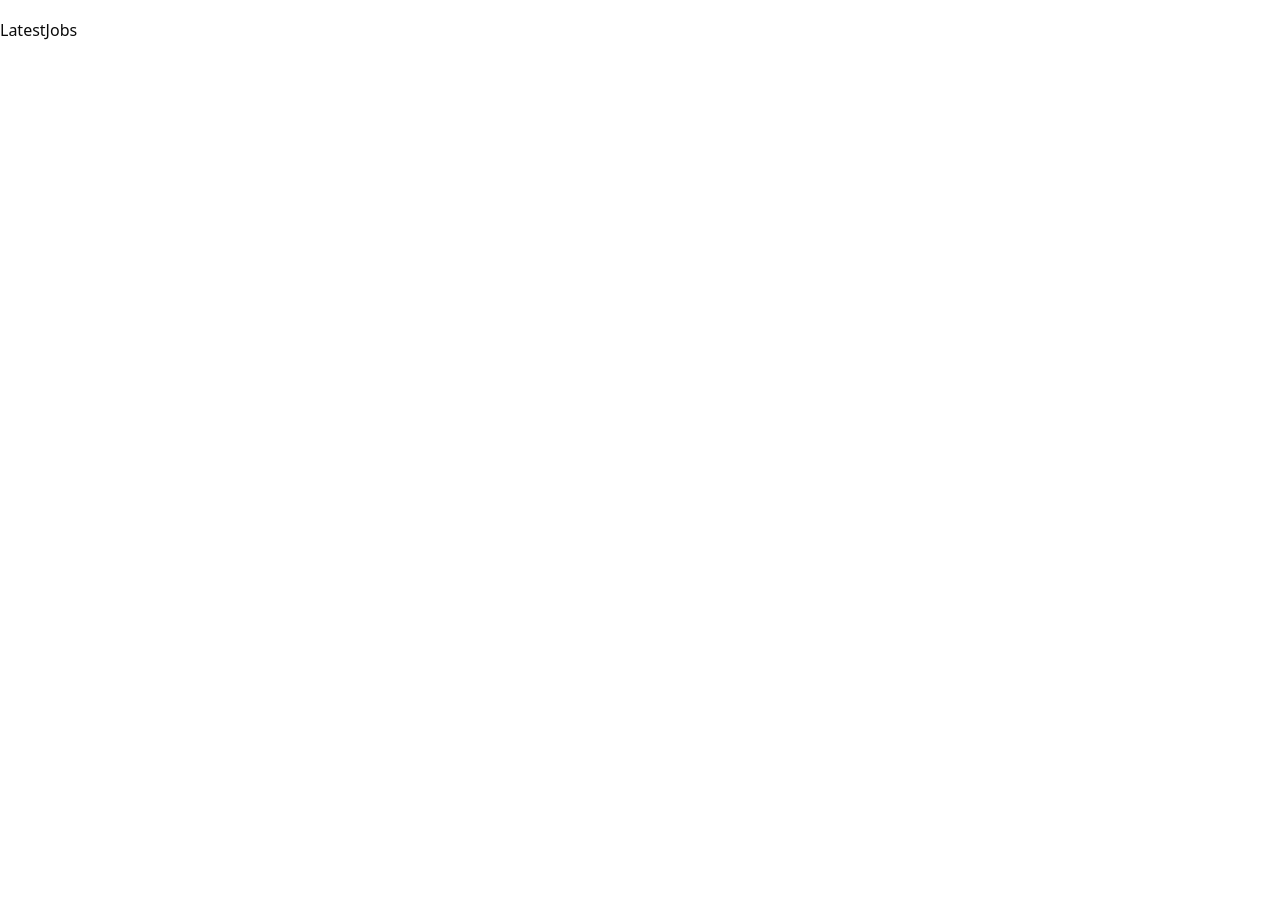
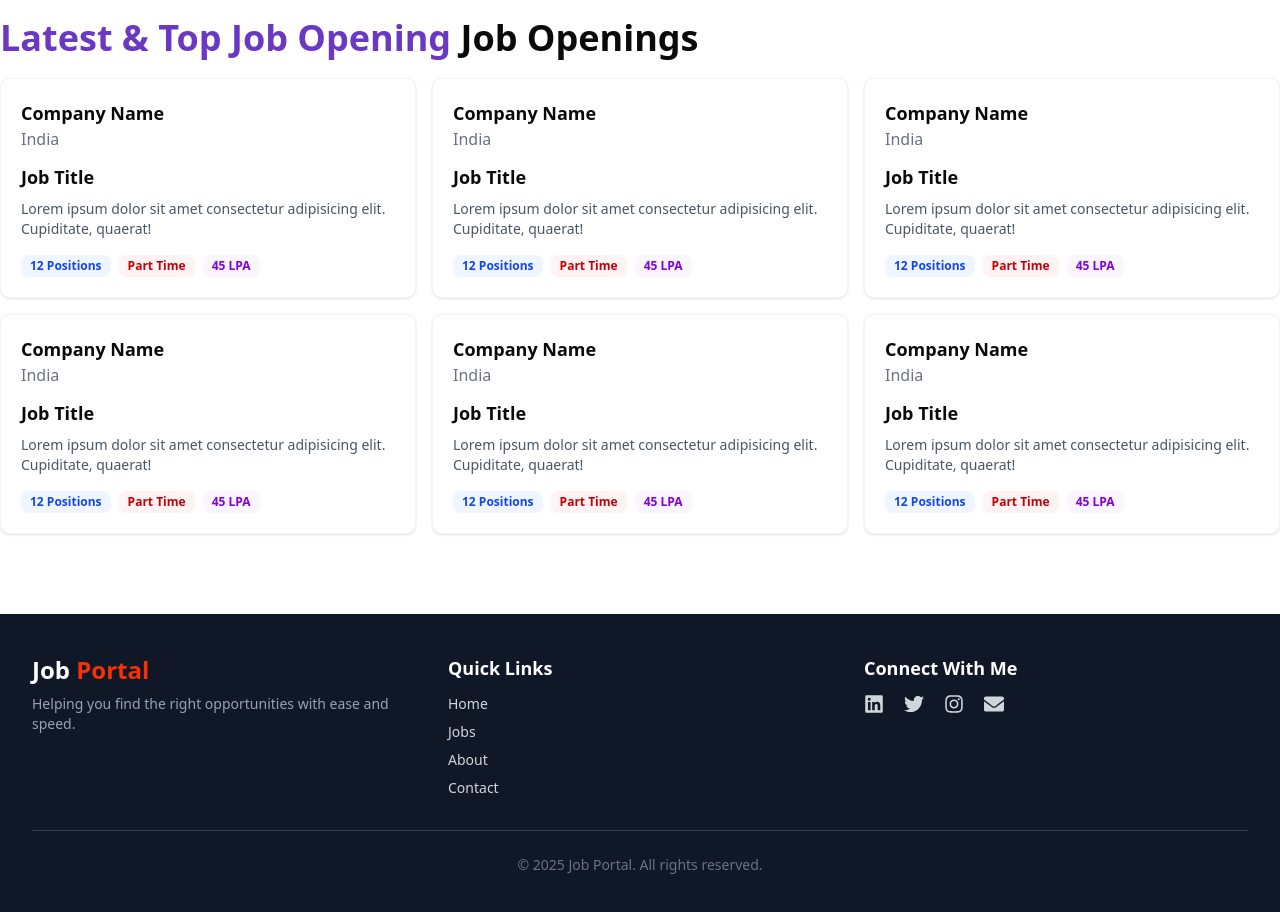
Before and after one commit to VedantDagade/Job-Portal-Complete-New, a React (Vite) app in the folder frontend/: page / in a window 1280 px wide. Shown: the part 540-1452 px from the top of the page. Before the commit the page ends 800 px from the top, so only its background shows below. Built offline with nearby package versions, Linux system fonts and the light colour scheme; the HTML template or start-up script is replaced by a standard one.

Commit message:
Home page build completed started jobs page

```diff
--- a/frontend/package.json
+++ b/frontend/package.json
@@ -25,6 +25,7 @@
     "next-themes": "^0.4.6",
     "react": "^19.1.1",
     "react-dom": "^19.1.1",
+    "react-icons": "^5.5.0",
     "react-redux": "^9.2.0",
     "react-router-dom": "^7.8.2",
     "sonner": "^2.0.7",
--- /dev/null
+++ b/frontend/src/components/About.jsx
@@ -0,0 +1,9 @@
+import React from 'react'
+
+const About = () => {
+  return (
+    <div>About</div>
+  )
+}
+
+export default About;
--- /dev/null
+++ b/frontend/src/components/Contact.jsx
@@ -0,0 +1,9 @@
+import React from 'react'
+
+const Contact = () => {
+  return (
+    <div>Contact</div>
+  )
+}
+
+export default Contact;
--- /dev/null
+++ b/frontend/src/components/Footer.jsx
@@ -0,0 +1,98 @@
+import React from "react";
+import { FaLinkedin, FaTwitter, FaInstagram, FaEnvelope } from "react-icons/fa";
+
+const Footer = () => {
+  return (
+    <footer className="bg-gray-900 text-gray-300 py-10 mt-20">
+      <div className="max-w-7xl mx-auto px-4 sm:px-6 lg:px-8">
+        {/* Top Section */}
+        <div className="grid grid-cols-1 md:grid-cols-3 gap-8 text-center md:text-left">
+          {/* Brand */}
+          <div>
+            <h1 className="text-2xl font-bold text-white">
+              Job <span className="text-[#F83002]">Portal</span>
+            </h1>
+            <p className="mt-2 text-sm text-gray-400">
+              Helping you find the right opportunities with ease and speed.
+            </p>
+          </div>
+
+          {/* Quick Links */}
+          <div>
+            <h2 className="text-lg font-semibold text-white mb-3">
+              Quick Links
+            </h2>
+            <ul className="space-y-2 text-sm">
+              <li>
+                <a href="#home" className="hover:text-[#F83002]">
+                  Home
+                </a>
+              </li>
+              <li>
+                <a href="#jobs" className="hover:text-[#F83002]">
+                  Jobs
+                </a>
+              </li>
+              <li>
+                <a href="/about" className="hover:text-[#F83002]">
+                  About
+                </a>
+              </li>
+              <li>
+                <a href="/contact" className="hover:text-[#F83002]">
+                  Contact
+                </a>
+              </li>
+            </ul>
+          </div>
+
+          {/* Social Links */}
+          <div>
+            <h2 className="text-lg font-semibold text-white mb-3">
+              Connect With Me
+            </h2>
+            <div className="flex justify-center md:justify-start gap-5 text-xl">
+              <a
+                href="https://www.linkedin.com/in/vedantdagade21"
+                target="_blank"
+                rel="noopener noreferrer"
+                className="hover:text-[#0A66C2] transition-colors"
+              >
+                <FaLinkedin />
+              </a>
+              <a
+                href="https://twitter.com/vedant_dagade21"
+                target="_blank"
+                rel="noopener noreferrer"
+                className="hover:text-[#1DA1F2] transition-colors"
+              >
+                <FaTwitter />
+              </a>
+              <a
+                href="https://instagram.com/vedant_dagade21"
+                target="_blank"
+                rel="noopener noreferrer"
+                className="hover:text-[#E1306C] transition-colors"
+              >
+                <FaInstagram />
+              </a>
+              <a
+                href="mailto:vedantdagade21@gmail.com"
+                className="hover:text-[#F83002] transition-colors"
+              >
+                <FaEnvelope />
+              </a>
+            </div>
+          </div>
+        </div>
+
+        {/* Divider */}
+        <div className="border-t border-gray-700 mt-8 pt-6 text-center text-sm text-gray-500">
+          © {new Date().getFullYear()} Job Portal. All rights reserved.
+        </div>
+      </div>
+    </footer>
+  );
+};
+
+export default Footer;
--- a/frontend/src/components/Home.jsx
+++ b/frontend/src/components/Home.jsx
@@ -3,17 +3,16 @@ import Navbar from './shared/Navbar';
 import HeroSection from './HeroSection';
 import CategoryCarousel from './CategoryCarousel';
 import LatestJobs from './LatestJobs';
+import Footer from './Footer';
 
 const Home = () => {
   return (
-    <div>
+    <div id='home'>
       <Navbar />
       <HeroSection />
       <CategoryCarousel/>
       <LatestJobs/>
-      {/*
-      </>
-      <Footer/> */}
+      <Footer/>
     </div>
   );
 }
--- /dev/null
+++ b/frontend/src/components/LatestJobCards.jsx
@@ -0,0 +1,32 @@
+import React from "react";
+import { Badge } from "@/components/ui/badge";
+
+const LatestJobCards = () => {
+  return (
+    <div className="p-5 bg-white border border-gray-100 rounded-lg shadow-sm space-y-3 cursor-pointer">
+      <div>
+        <h1 className="text-lg font-semibold">Company Name</h1>
+        <p className="text-gray-500">India</p>
+      </div>
+
+      <div>
+        <h1 className="text-lg font-bold my-2">Job Title</h1>
+        <p className="text-sm text-gray-600">
+          Lorem ipsum dolor sit amet consectetur adipisicing elit. Cupiditate, quaerat!
+        </p>
+      </div>
+
+      <div className="flex gap-2 flex-wrap mt-4">
+        <Badge className="bg-blue-50 text-blue-700 font-bold">
+          12 Positions
+        </Badge>
+        <Badge className="bg-red-50 text-red-700 font-bold">Part Time</Badge>
+        <Badge className="bg-purple-50 text-purple-700 font-bold">
+          45 LPA
+        </Badge>
+      </div>
+    </div>
+  );
+};
+
+export default LatestJobCards;
--- a/frontend/src/components/LatestJobs.jsx
+++ b/frontend/src/components/LatestJobs.jsx
@@ -1,9 +1,24 @@
-import React from 'react'
+import React from "react";
+import LatestJobCards from "./LatestJobCards";
+
+const randomJobs = [1, 2, 3, 4, 5, 6, 7, 8];
 
 const LatestJobs = () => {
   return (
-    <div>LatestJobs</div>
-  )
-}
+    <div id="jobs" className="max-w-7xl mx-auto my-20">
+      <h1 className="text-4xl font-bold">
+        <span className="text-[#6A38C2]">Latest & Top Job Opening </span> Job
+        Openings
+      </h1>
+      <div className="grid grid-cols-3 gap-4 my-5">
+        {
+          randomJobs.slice(0,6).map((item,index) => (
+            <LatestJobCards key={index} job={item}/>
+          ))
+        }
+      </div>
+    </div>
+  );
+};
 
 export default LatestJobs;
--- /dev/null
+++ b/frontend/src/components/ui/badge.jsx
@@ -0,0 +1,44 @@
+import * as React from "react"
+import { Slot } from "@radix-ui/react-slot"
+import { cva } from "class-variance-authority";
+
+import { cn } from "@/lib/utils"
+
+const badgeVariants = cva(
+  "inline-flex items-center justify-center rounded-md border px-2 py-0.5 text-xs font-medium w-fit whitespace-nowrap shrink-0 [&>svg]:size-3 gap-1 [&>svg]:pointer-events-none focus-visible:border-ring focus-visible:ring-ring/50 focus-visible:ring-[3px] aria-invalid:ring-destructive/20 dark:aria-invalid:ring-destructive/40 aria-invalid:border-destructive transition-[color,box-shadow] overflow-hidden",
+  {
+    variants: {
+      variant: {
+        default:
+          "border-transparent bg-primary text-primary-foreground [a&]:hover:bg-primary/90",
+        secondary:
+          "border-transparent bg-secondary text-secondary-foreground [a&]:hover:bg-secondary/90",
+        destructive:
+          "border-transparent bg-destructive text-white [a&]:hover:bg-destructive/90 focus-visible:ring-destructive/20 dark:focus-visible:ring-destructive/40 dark:bg-destructive/60",
+        outline:
+          "text-foreground [a&]:hover:bg-accent [a&]:hover:text-accent-foreground",
+      },
+    },
+    defaultVariants: {
+      variant: "default",
+    },
+  }
+)
+
+function Badge({
+  className,
+  variant,
+  asChild = false,
+  ...props
+}) {
+  const Comp = asChild ? Slot : "span"
+
+  return (
+    <Comp
+      data-slot="badge"
+      className={cn(badgeVariants({ variant }), className)}
+      {...props} />
+  );
+}
+
+export { Badge, badgeVariants }
--- a/frontend/src/index.css
+++ b/frontend/src/index.css
@@ -2,6 +2,10 @@
 @import "tw-animate-css";
 
 @custom-variant dark (&:is(.dark *));
+
+html {
+  scroll-behavior: smooth;
+}
 
 @theme inline {
   --radius-sm: calc(var(--radius) - 4px);
```
Also changed, not shown: 1 other file (tests, documents, lock files or other folders).
